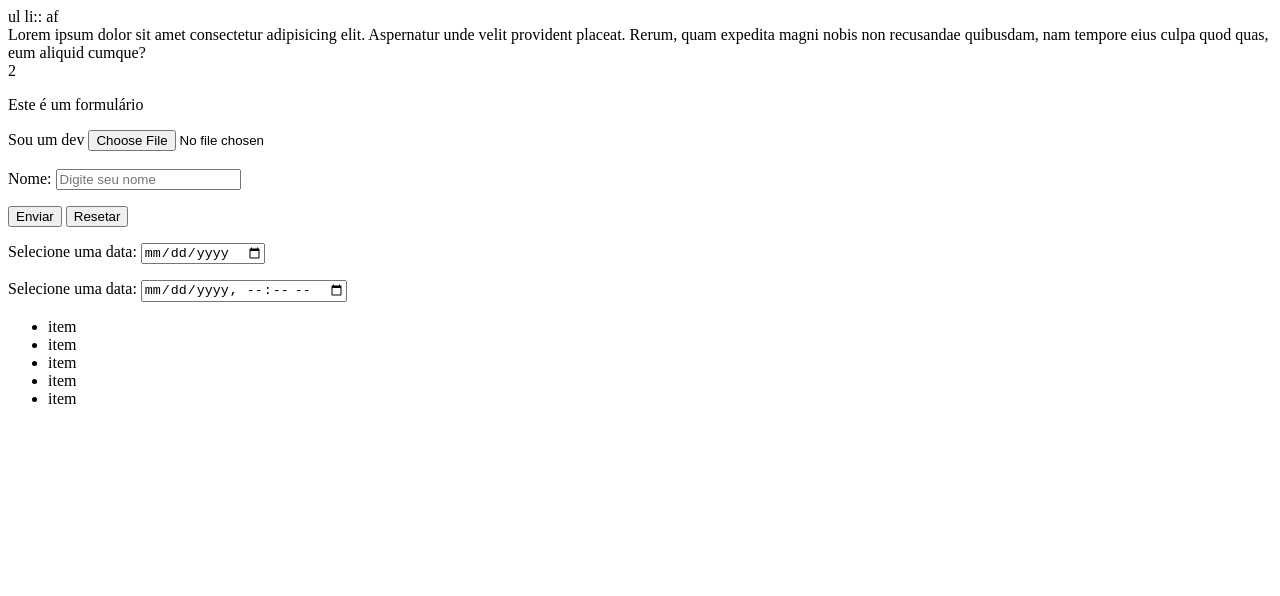
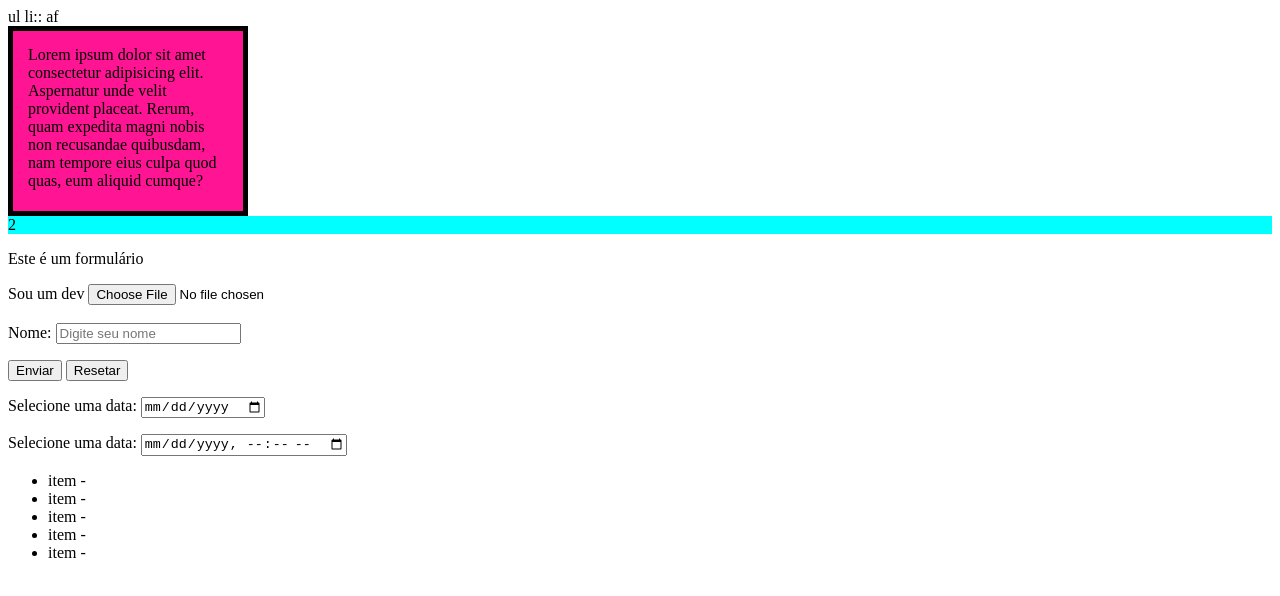
Before and after one commit to edgareverton/html-css, a plain HTML site: page index.html in a window 1280 px wide. Drawn offline with Linux system fonts and the light colour scheme.

Commit message:
exercicio 590

```diff
--- a/assets/css/styles.css
+++ b/assets/css/styles.css
@@ -2,9 +2,7 @@ ul li::after {
     content: ' - ';
 }
 
-body {
-    background-color: blue;
-}
+
 
       .section-one {
             background-image: url(https://www.google.com/url?sa=i&url=https%3A%2F%2Fwww.bing.com%2Fimages%2Fcreate%3Fcc%3Dbr&psig=AOvVaw3sTiQaEUBzhX7SS46mQiY0&ust=1731599207923000&source=images&cd=vfe&opi=89978449&ved=0CBQQjRxqFwoTCPCY5vHT2YkDFQAAAAAdAAAAABAV);
--- a/index.html
+++ b/index.html
@@ -7,7 +7,7 @@
 
 
     ul li:: af
-    <link rel="stylesheet" href="OneDrive\Área de Trabalho\Curso JS\HTML\assets\css">
+    <link rel="stylesheet" href="assets\css/styles.css">
 </head>
 <body>
     <section class="section-one">Lorem ipsum dolor sit amet consectetur adipisicing elit. Aspernatur unde velit provident placeat. Rerum, quam expedita magni nobis non recusandae quibusdam, nam tempore eius culpa quod quas, eum aliquid cumque?</section>
```
